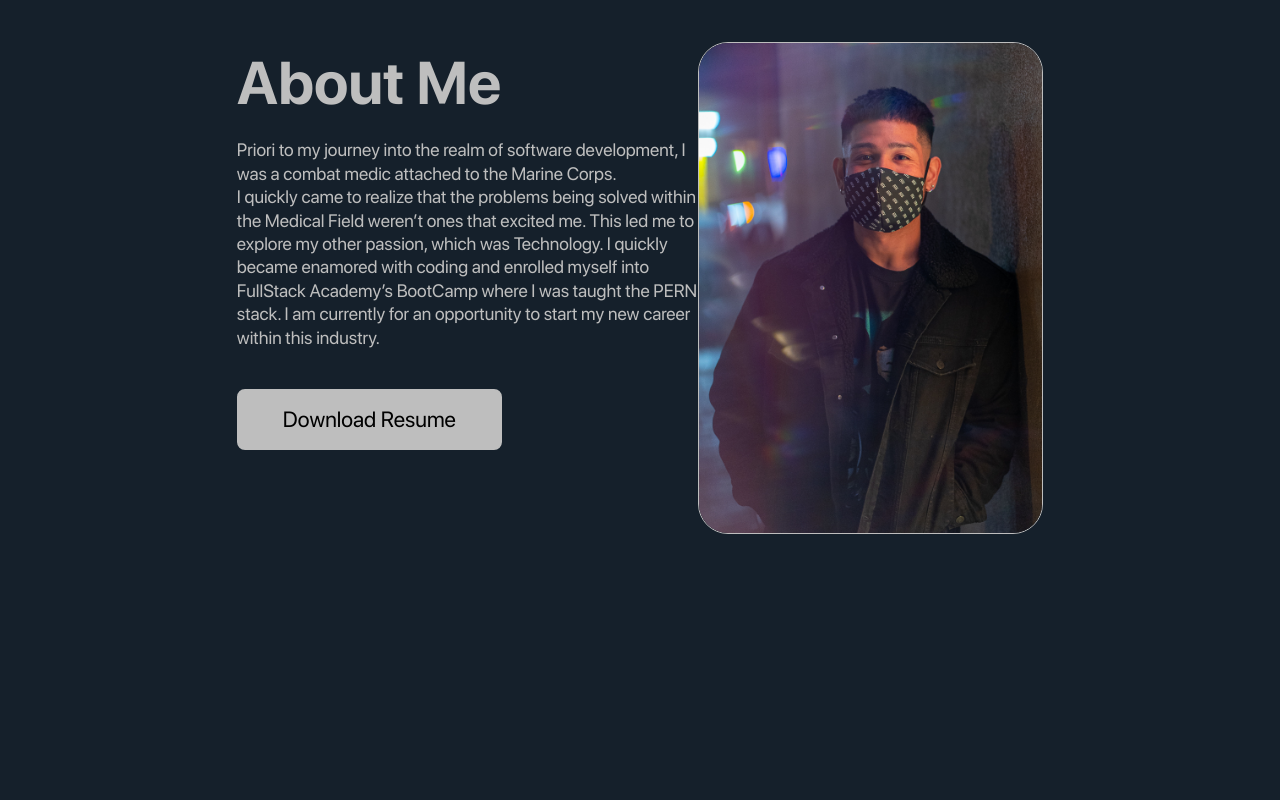
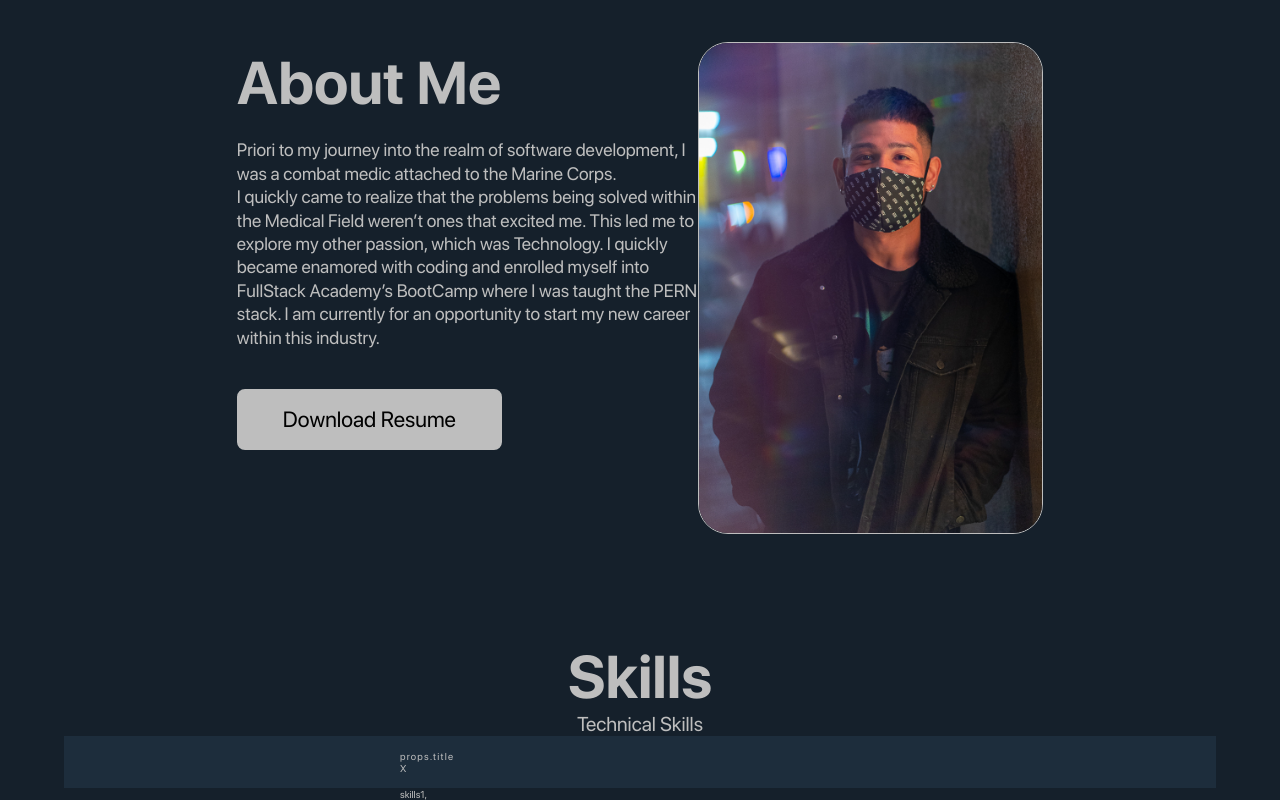
Before and after one commit to kthanesjesdapong/kt-portfolio, a React (Create React App) app: page / in a window 1280 px wide. Shown: the part 643-1443 px from the top of the page. Before the commit the page ends 1279 px from the top, so only its background shows below. Built offline with nearby package versions, Linux system fonts and the light colour scheme.

Commit message:
Added cursor pointer style to NavBar, added Accordion components for skills

```diff
--- a/package.json
+++ b/package.json
@@ -3,6 +3,7 @@
   "version": "0.1.0",
   "private": true,
   "dependencies": {
+    "@iconscout/react-unicons": "^1.1.6",
     "@testing-library/jest-dom": "^5.11.4",
     "@testing-library/react": "^11.1.0",
     "@testing-library/user-event": "^12.1.10",
--- a/src/Pages/Main.js
+++ b/src/Pages/Main.js
@@ -2,6 +2,7 @@ import React from 'react';
 import Navigation from '../components/Navigation';
 import Home from '../components/Home';
 import AboutSection from '../components/AboutSection';
+import Skills from '../components/Skills';
 
 export default function Main() {
   return (
@@ -9,6 +10,7 @@ export default function Main() {
       <Navigation />
       <Home />
       <AboutSection />
+      <Skills />
     </div>
   );
 }
--- /dev/null
+++ b/src/assets/data/skills.js
@@ -0,0 +1,20 @@
+const skills = [
+  {
+    id: 1,
+    level: 'Proficient:',
+    name: `Express, Git, Javascript, Node.Js, PostgreSQL, React/Redux, RESTful APIs`,
+  },
+  {
+    id: 2,
+    level: 'Knowledgeable:',
+    name: `CSS, Expo, TensorFlow.Js, AWS: Amplify, Cognito, DynamoDb, Lambda, S3, Stripe, HTML 5
+      `,
+  },
+  {
+    id: 3,
+    level: 'Familiar:',
+    name: ` Babel, Chai, Cloud Firestore, GraphQL, Mocha, MongoDB, React-Native, Toastify`,
+  },
+];
+
+export default skills;
--- /dev/null
+++ b/src/components/Accordion.js
@@ -0,0 +1,49 @@
+import { prop } from 'dom7';
+import React from 'react';
+import styled from 'styled-components';
+import skills from '../assets/data/skills';
+
+const AccordingStyles = styled.div`
+  .container {
+    width: 100%;
+    max-width: 480px;
+    margin: auto;
+  }
+  .accordion {
+    width: 100%;
+    max-width: 540px;
+    margin: 18px auto;
+    color: white;
+  }
+  .accordion__heading {
+    background-color: var(--deep-blue);
+    padding: 14px 0;
+  }
+  .accordion__heading p {
+    letter-spacing: 1.2px;
+    font-weight: 500px;
+  }
+  .accordion__heading span {
+    cursor: pointer;
+  }
+`;
+
+export default function Accordion(props) {
+  return (
+    <AccordingStyles>
+      <div className='according'>
+        <div className='accordion__heading'>
+          <div className='container'>
+            <p>props.title</p>
+            <span>X</span>
+          </div>
+        </div>
+        <div className='accordion__content'>
+          <div className='container'>
+            <p>{props.content}</p>
+          </div>
+        </div>
+      </div>
+    </AccordingStyles>
+  );
+}
--- a/src/components/Navigation.js
+++ b/src/components/Navigation.js
@@ -44,6 +44,7 @@ const NavStyles = styled.nav`
       font-size: 2rem;
       color: var(--gray-1);
       outline: none;
+      cursor: pointer;
     }
     a:hover {
       color: var(--white);
@@ -157,7 +158,17 @@ export default function Navigation(props) {
           </Link>
         </li>
         <li>
-          <Link>Skills</Link>
+          <Link
+            to='skills'
+            spy={true}
+            smooth={true}
+            onClick={() => setShowNav(!showNav)}
+            role='button'
+            onKeyDown={() => setShowNav(!showNav)}
+            tabIndex={0}
+          >
+            Skills
+          </Link>
         </li>
         <li>
           <Link>Projects</Link>
--- /dev/null
+++ b/src/components/Skills.js
@@ -0,0 +1,15 @@
+import React from 'react';
+import SectionTitle from './SectionTitle';
+import UilReact from '@iconscout/react-unicons/icons/uil-react';
+import Accordion from './Accordion';
+
+export default function Skills() {
+  return (
+    <div>
+      <div className='container' id='skills'>
+        <SectionTitle heading='Skills' subheading='Technical Skills' />
+        <Accordion title='skills' content='skills1,' />
+      </div>
+    </div>
+  );
+}
```
Also changed, not shown: 1 other file (tests, documents, lock files or other folders).
